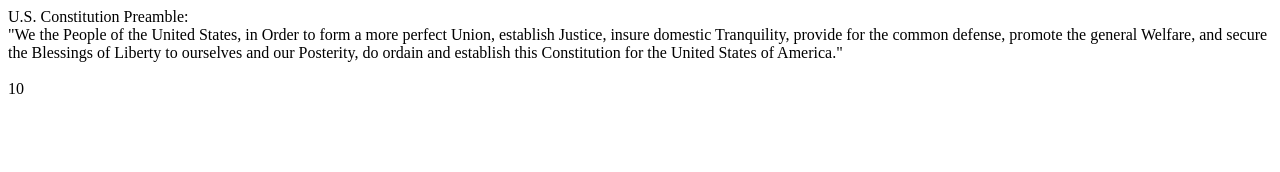
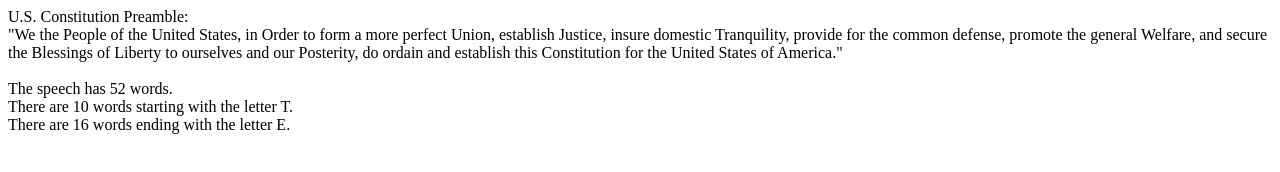
Before and after one commit to hrissolo/quaverEd, a plain HTML site: page index.html in a window 1280 px wide. Drawn offline with Linux system fonts and the light colour scheme.

Commit message:
counter E working

```diff
--- a/scripts/main.js
+++ b/scripts/main.js
@@ -12,13 +12,6 @@ for (let i=0; i < speechArray.length; i++) {
     }
 }
 
-console.log(`The speech has ${speechArray.length} words.
-we found words starting with T ${counterT} times`)
-
-
-document.getElementById("wordCounter").innerHTML = counterT;
-
-
 let counterE = 0;
 for (let i=0; i < speechArray.length; i++) {
     if (speechArray[i].endsWith("e")) {
@@ -29,4 +22,9 @@ for (let i=0; i < speechArray.length; i++) {
     }
 }
 
-console.log(`ends with E ${counterE}`)
+
+const wordCountTest = `The speech has ${speechArray.length} words. <br>
+There are ${counterT} words starting with the letter T. <br>
+There are ${counterE} words ending with the letter E.`
+
+document.getElementById("wordCounter").innerHTML = wordCountTest;
```
Also changed, not shown: index.html (+0 -4 lines), scripts/counterE.js (deleted).
